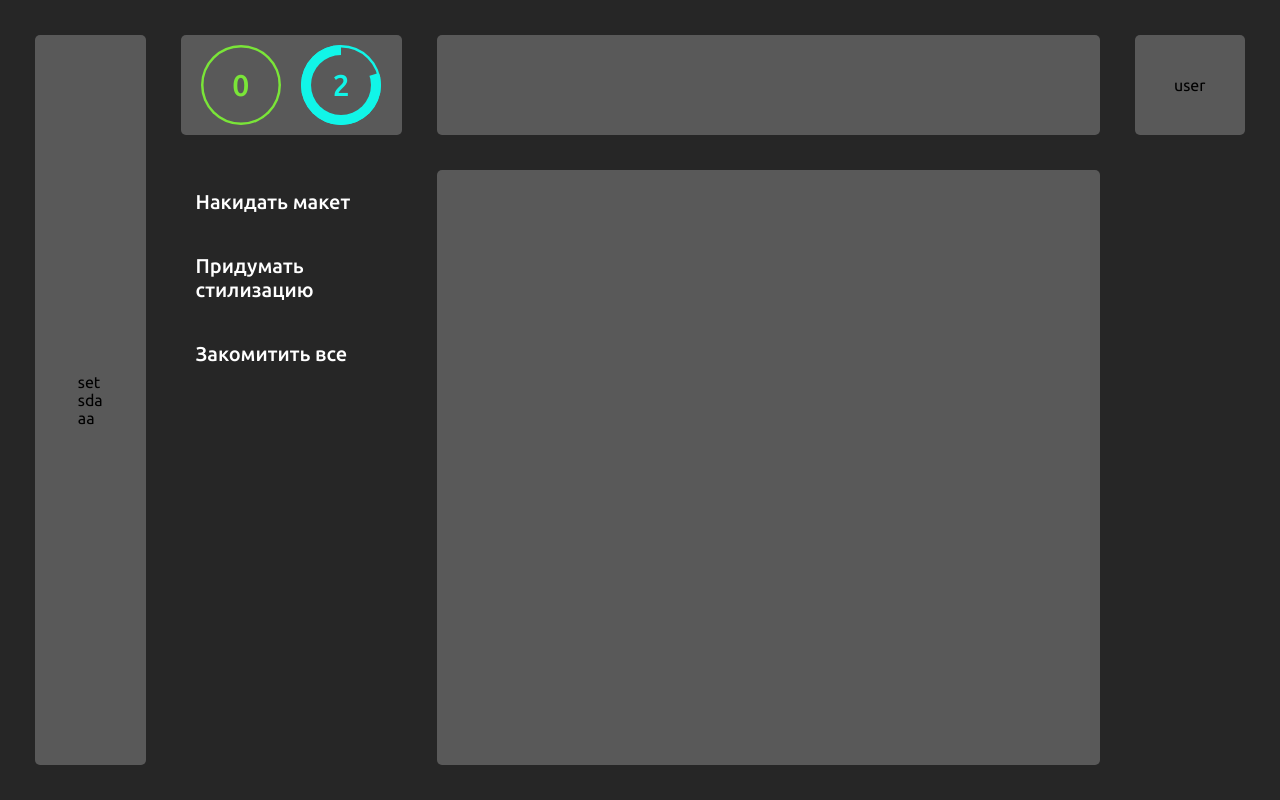
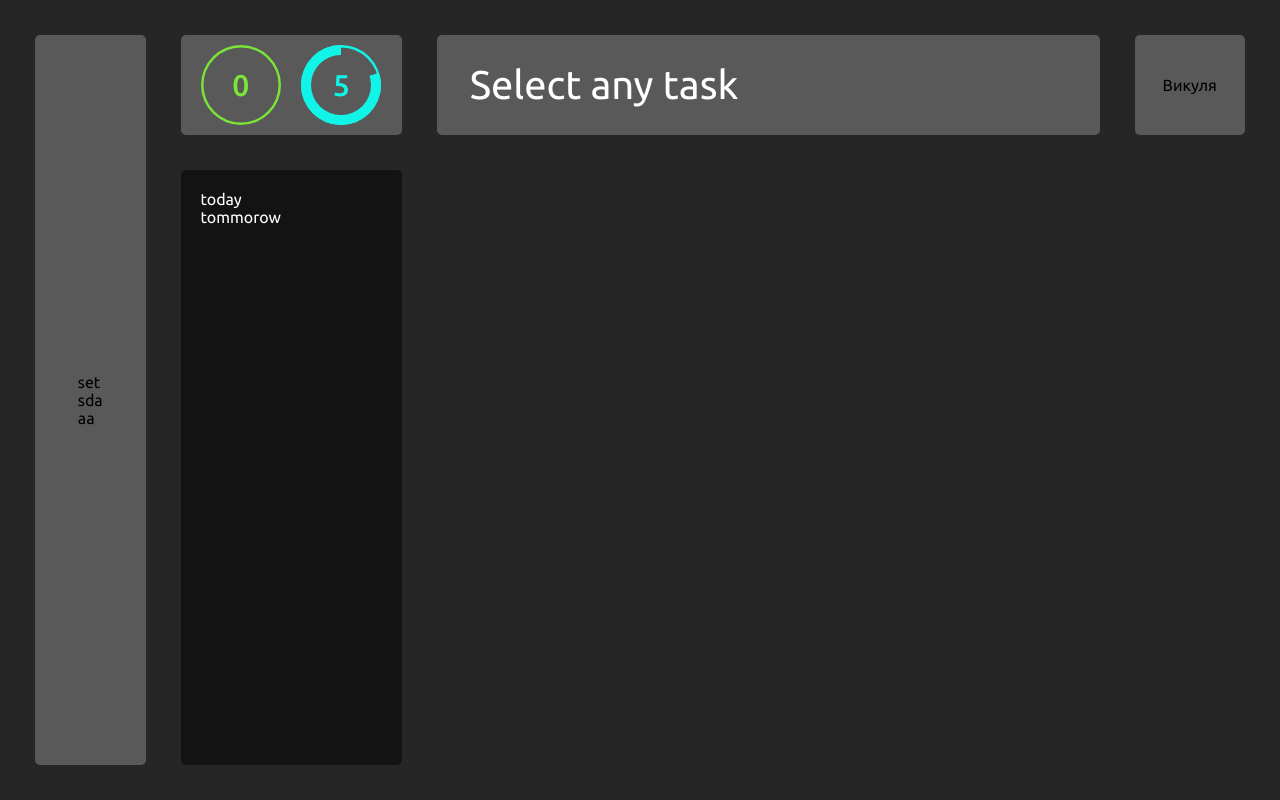
Before and after one commit to Rilleynsss/MindfullProgress, a React (Create React App) app: page /create in a window 1280 px wide. Built offline with nearby package versions, Linux system fonts and the light colour scheme.

Commit message:
create 'CreateTask' page

```diff
--- a/package.json
+++ b/package.json
@@ -16,6 +16,7 @@
     "react": "^18.2.0",
     "react-dom": "^18.2.0",
     "react-redux": "^9.1.0",
+    "react-router-dom": "^6.22.3",
     "react-scripts": "5.0.1",
     "sass": "^1.72.0",
     "typescript": "^4.9.5",
--- a/src/App.tsx
+++ b/src/App.tsx
@@ -3,14 +3,28 @@ import Layout from "./components/Layout/Layout";
 import TaskPage from "./components/TaskPage/Taskpage";
 import Modal from "./components/UI/Modal";
 import { useAppSelector } from "./hooks/redux";
+import { RouterProvider, createBrowserRouter } from "react-router-dom";
+import CreateTaskPage from "./components/CreateTaskPage/CreateTaskPage";
+
+const router = createBrowserRouter([
+  {
+    path: "/task",
+    element: <TaskPage />,
+  },
+  {
+    path: "/create",
+    element: <CreateTaskPage />,
+  },
+]);
 
 const App: FC = () => {
   const { isActive, text } = useAppSelector((state) => state.root.modal);
+
   return (
     <div style={{ display: "flex" }}>
-      {isActive ? <Modal autoClose={true}> {text}</Modal> : null}
+      {isActive ? <Modal autoClose={false}> {text}</Modal> : null}
       <Layout>
-        <TaskPage />
+        <RouterProvider router={router} />
       </Layout>
     </div>
   );
--- /dev/null
+++ b/src/components/CreateTaskPage/CreateTaskPage.tsx
@@ -0,0 +1,15 @@
+import { FC } from "react";
+import cls from "../../style/create.module.scss";
+
+const CreateTaskPage: FC = () => {
+  return (
+    <div className={cls.create}>
+      <ul className={cls.whereIs}>
+        <li>today</li>
+        <li>tommorow</li>
+      </ul>
+    </div>
+  );
+};
+
+export default CreateTaskPage;
--- a/src/components/Timer/Timer.tsx
+++ b/src/components/Timer/Timer.tsx
@@ -30,7 +30,7 @@ const Timer: FC = () => {
           ? `${time.hour < 10 ? `0${time.hour}` : `${time.hour}`}:${
               time.minute < 10 ? `0${time.minute}` : `${time.minute}`
             }`
-          : null}
+          : "Select any task"}
       </p>
     </section>
   );
--- a/src/store/reducers/RootSetting.ts
+++ b/src/store/reducers/RootSetting.ts
@@ -15,8 +15,8 @@ const initialState: IRootSetting = {
     isActive: false,
   },
   profile: {
-    username: "user",
-    lvl: 2,
+    username: "Викуля",
+    lvl: 5,
   },
 };
 
--- /dev/null
+++ b/src/style/create.module.scss
@@ -0,0 +1,34 @@
+.create{
+    display: grid;
+        grid-template-columns: 1fr 3fr;
+        gap: 35px;
+        width: 100%;
+        height: 100%;
+    // background-color: darkblue;
+    & .whereIs{
+        grid-column: 1/2;
+        background: #0000007e;
+        border-radius: 5px ;
+        padding: 20px;
+        color:#fff;
+
+        border: 0px solid #11F5E8;
+        transition: all .3s ease-in;
+        &:hover{
+            animation: borderAnimation 3s infinite;
+        }
+    }
+}
+
+@keyframes borderAnimation {
+    0%{
+        box-shadow: 0px 0px 0px 0px #11F5E8;
+    }
+    50%{
+        box-shadow: 0px 0px 20px 10px #11F5E8;
+    }
+    100%{
+        box-shadow: 0px 0px 0px 0px #11F5E8;
+    }
+
+}
--- a/src/style/taskPage.module.scss
+++ b/src/style/taskPage.module.scss
@@ -11,7 +11,6 @@
     grid-column: 1;
     & li{
         font-size: 20px;
-        // border: 1px solid gray;
         padding: 20px 0;
         margin-left: 15px;
         cursor: pointer;
```
Also changed, not shown: 1 other file (tests, documents, lock files or other folders).
